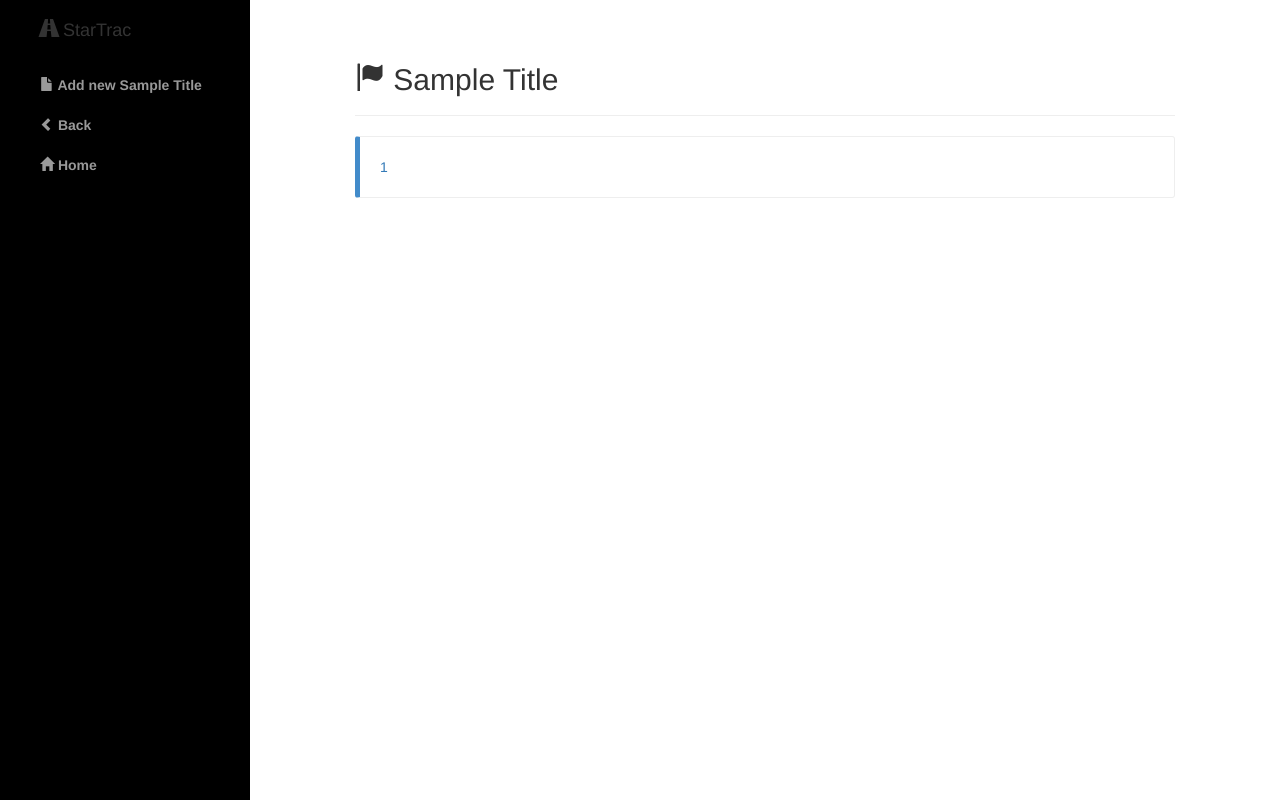
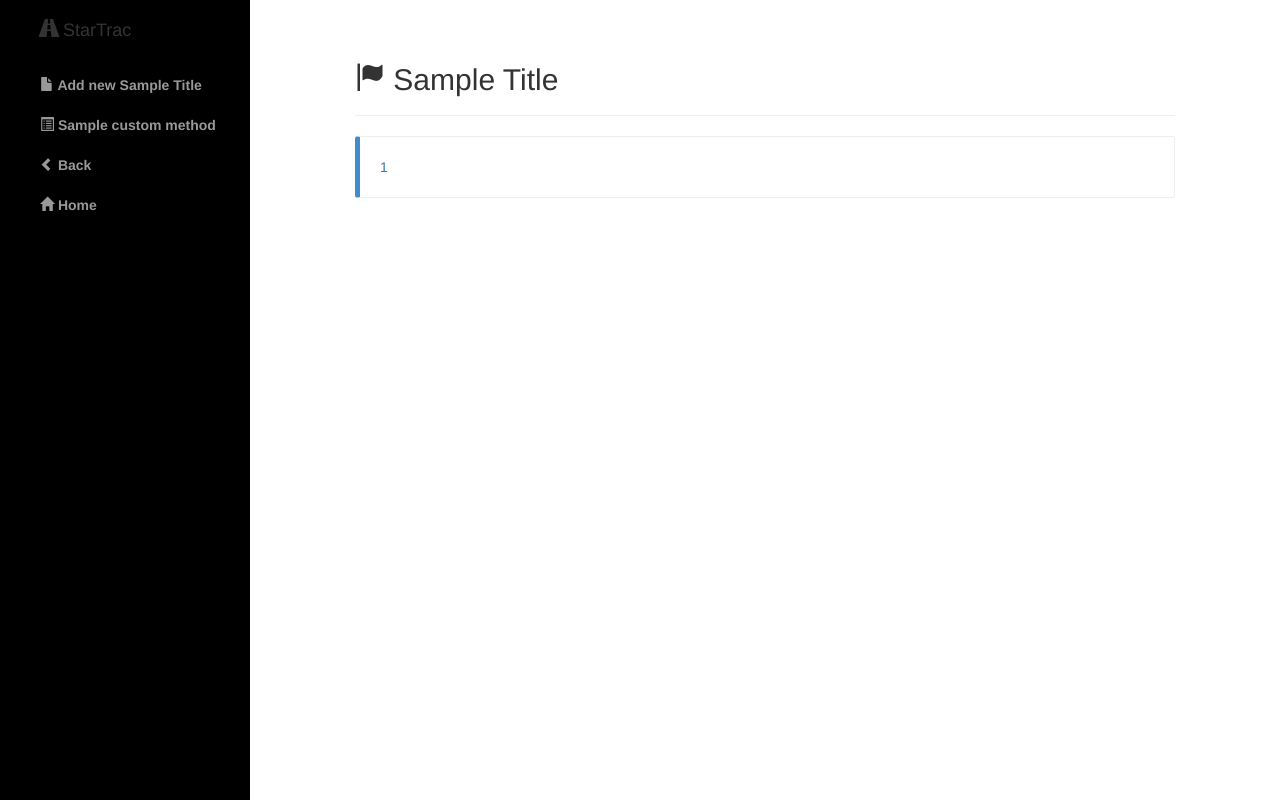
Before and after one commit to E2Soft/BusinessAppGenerator, a Django app: template AppGenerator/generator/static/business_app/templates/business_app/list.html in a window 1280 px wide. Run offline with Django 3.2, Linux system fonts and the light colour scheme; the template is opened without the code that fills it: most values are stand-ins (such as "Sample title", 1, 10 or a date in 2020); some libraries are stand-ins or nearby versions.

Commit message:
- custom metode dodate u django templejte

```diff
--- a/AppGenerator/generator/static/business_app/templates/business_app/list.html
+++ b/AppGenerator/generator/static/business_app/templates/business_app/list.html
@@ -32,4 +32,14 @@
 			</a>
 		</b>
 	</li>
+	{% for custom_method in custom_methods %}
+	<li>
+		<b>
+			<a href="{% url custom_method.url %}">
+				<span class="glyphicon glyphicon-list-alt"></span>
+					{{custom_method.name}}
+			</a>
+		</b>
+	</li>
+	{% endfor %}
 {% endblock %}
```
Also changed, not shown: AppGenerator/generator/static/business_app/templates/business_app/detail.html (+10 -0 lines), 1 other file.
